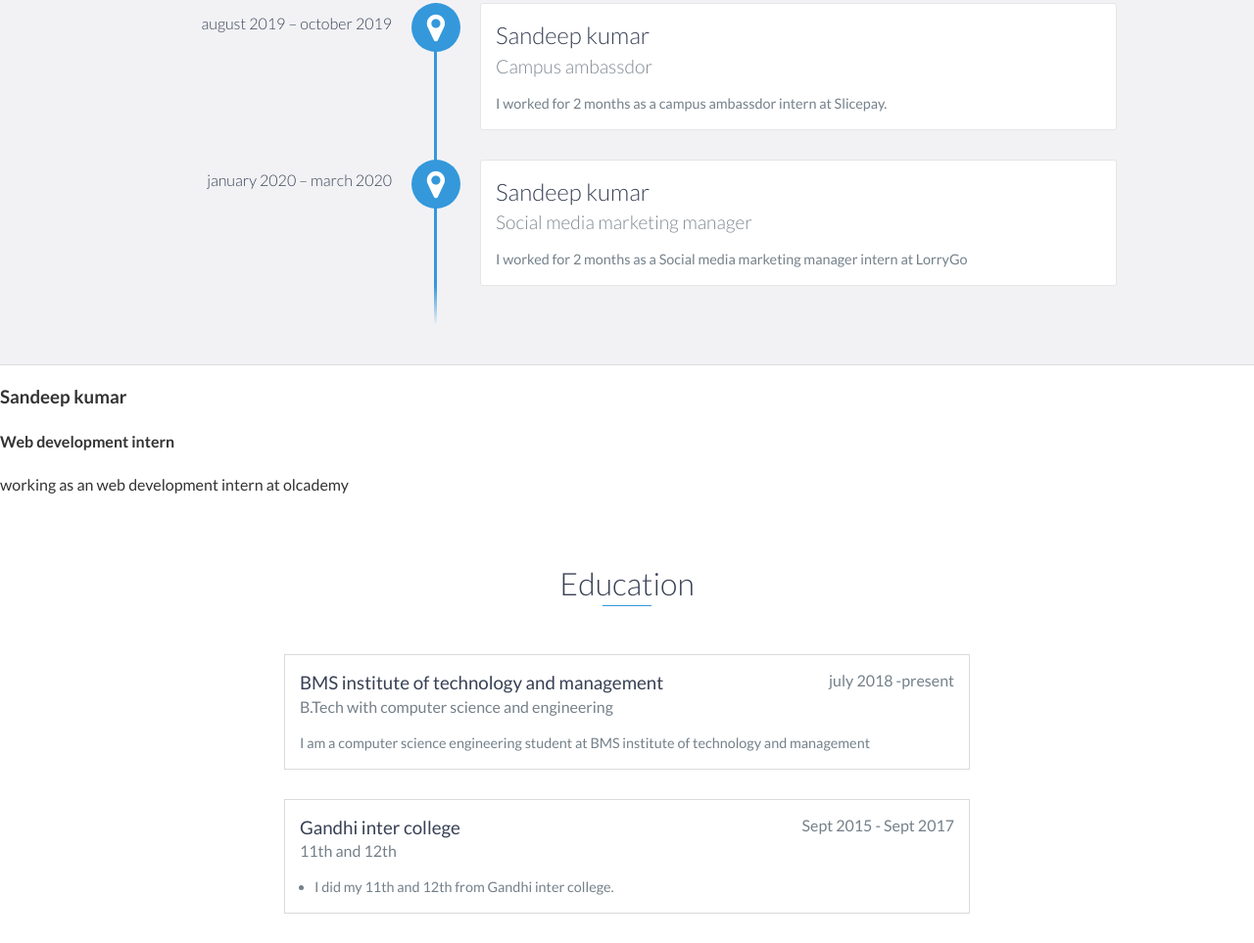
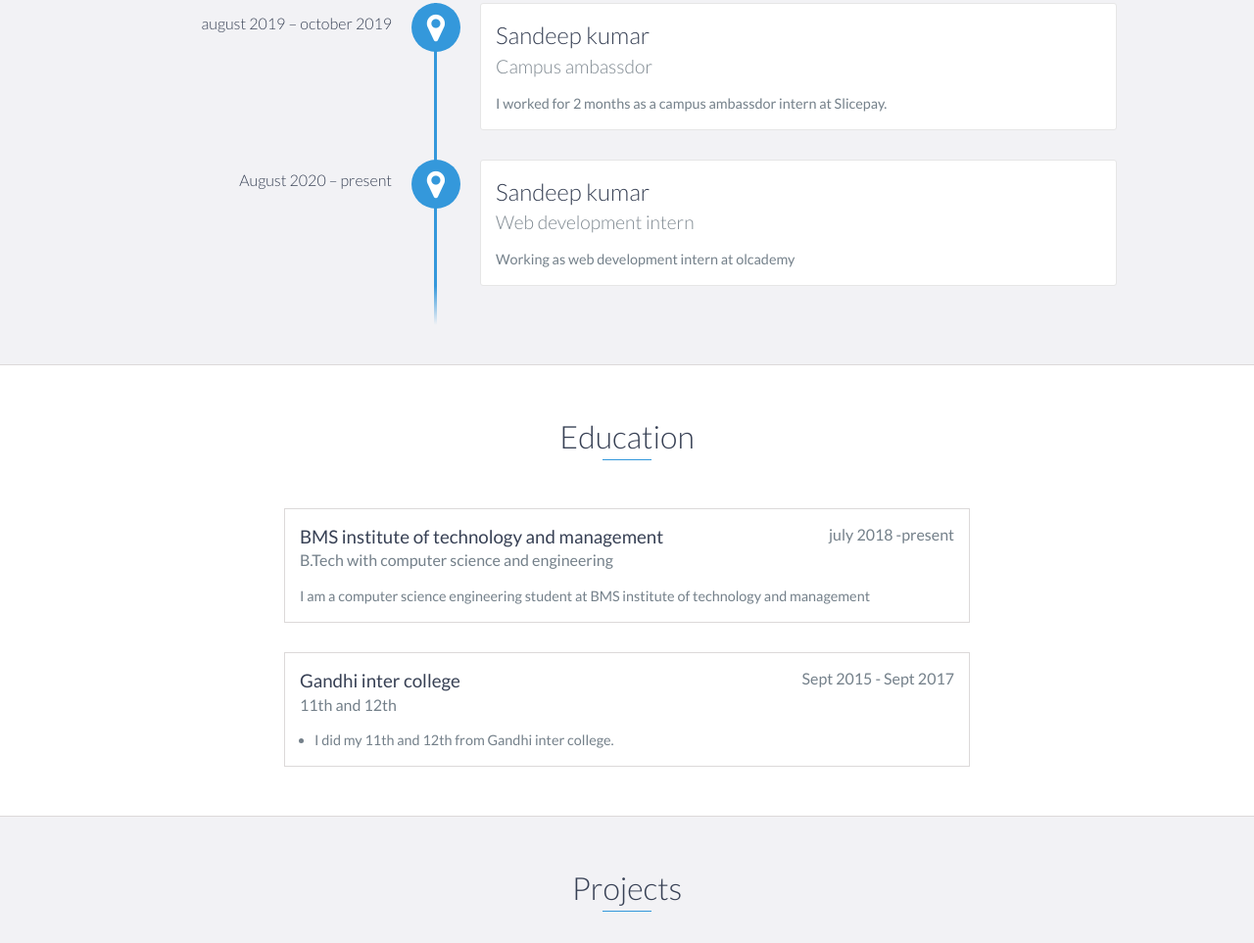
Before and after one commit to sandy2864/portfolio, a plain HTML site: page index.html in a window 1280 px wide. Shown: the part 1179-2142 px from the top of the page at 98% size. Drawn offline with nearby package versions, Linux system fonts and the light colour scheme.

Commit message:
Update index.html

```diff
--- a/index.html
+++ b/index.html
@@ -92,25 +92,16 @@
                 </p>
             </div>
 
-            <div data-date="january 2020 – march 2020">
+            <div data-date="August 2020 – present">
                 <h3>Sandeep kumar</h3>
-                <h4>Social media marketing manager</h4>
+                <h4>Web development intern</h4>
                 <p>
-                    I worked for 2 months as a Social media marketing manager intern at LorryGo
+                    Working as web development intern at olcademy
                 </p>
             </div>
         </div>
     </div>
-	   <div data-date="August 2020 – present">
-                <h3>Sandeep kumar</h3>
-                <h4>Web development intern</h4>
-                <p>
-                    working as an web development intern at olcademy
-                </p>
-            </div>
-        </div>
-    </div>
-    <!-- End #experience -->
+
 
     <div id="education">
         <h2 class="heading">Education</h2>
```
